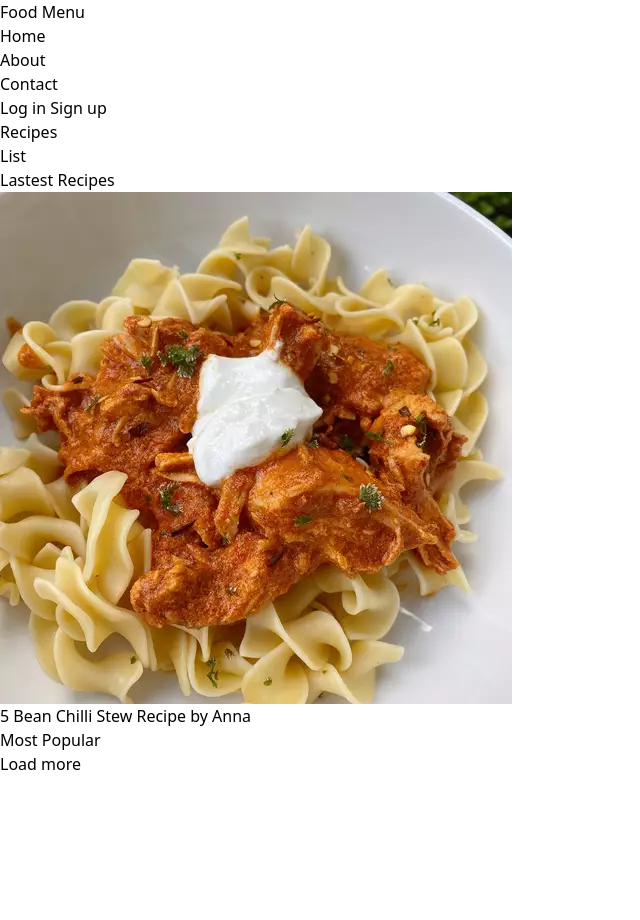
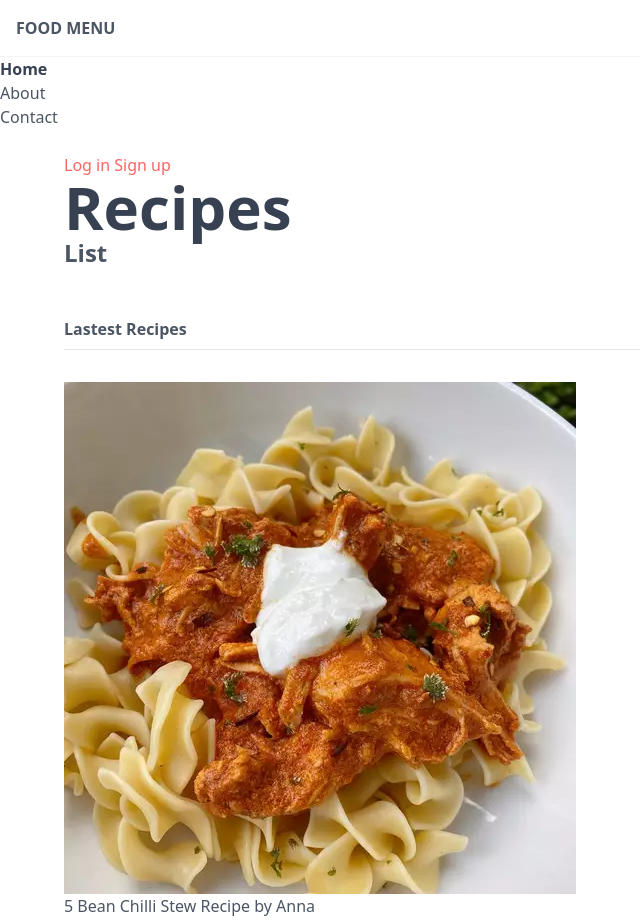
Before and after one commit to Anna-12-Mer/tailwind-css, a website: page public/index.html in a window 1280 px wide. Shown: the top 920 px of the page, without its empty margins (0-640 px from the left). Before the commit the page ends 800 px from the top, so only its background shows below. Drawn offline with Linux system fonts and the light colour scheme.

Commit message:
ad padding, margin, border and fix tailwindcss config

```diff
--- a/public/index.html
+++ b/public/index.html
@@ -10,7 +10,7 @@
         <div>
             <nav>
                 <div>
-                    <h1 class="font-bold uppercase">
+                    <h1 class="font-bold uppercase p-4 border-b border-gray-100">
                         <a href="/">Food Menu</a>
                     </h1>
                 </div>
@@ -22,10 +22,10 @@
             </nav>
         </div>
         <!-- end nav -->
-        <main>
+        <main class="px-16 py-6" >
             <div>
-                <a href="#">Log in</a>
-                <a href="#">Sign up</a>
+                <a href="#" class="text-primary">Log in</a>
+                <a href="#" class="text-primary">Sign up</a>
             </div>
 
             <header>
@@ -34,8 +34,8 @@
             </header>
 
             <div>
-                <h4 class="font-bold"> Lastest Recipes </h4>
-                <div>
+                <h4 class="font-bold mt-12 pb-2 border-b border-gray-200"> Lastest Recipes </h4>
+                <div class="mt-8">
                     <!-- cards go here -->
                     <div>
                         <img src="img/rep-1.webp" alt="rep-1"><!-- imge of card -->
@@ -46,13 +46,13 @@
                     </div>
                 </div>
 
-                <h4 class="font-bold"> Most Popular </h4>
-                <div>
+                <h4 class="font-bold mt-12 pb-2 border-b border-gray-200"> Most Popular </h4>
+                <div class="mt-8">
                     <!-- cards go here -->
                 </div>
 
                 <div>
-                    <div>Load more</div>
+                    <div class="bg-secondary-100">Load more</div>
                 </div>
             </div>
         </main>
--- a/tailwind.config.js
+++ b/tailwind.config.js
@@ -1,8 +1,16 @@
 /** @type {import('tailwindcss').Config} */
 module.exports = {
-  content: ["src/*.{html,js}", "/index.html"],
+  content: ["public/*.{html,js}"],
   theme: {
-    extend: {},
+    extend: {
+      colors: {
+        primary: "#FF6363",
+        secondary: {
+          100: "#E2E2D5",
+          200: "#888883",
+        },
+      },
+    },
   },
   plugins: [],
 };
```
Also changed, not shown: public/styles.css.
